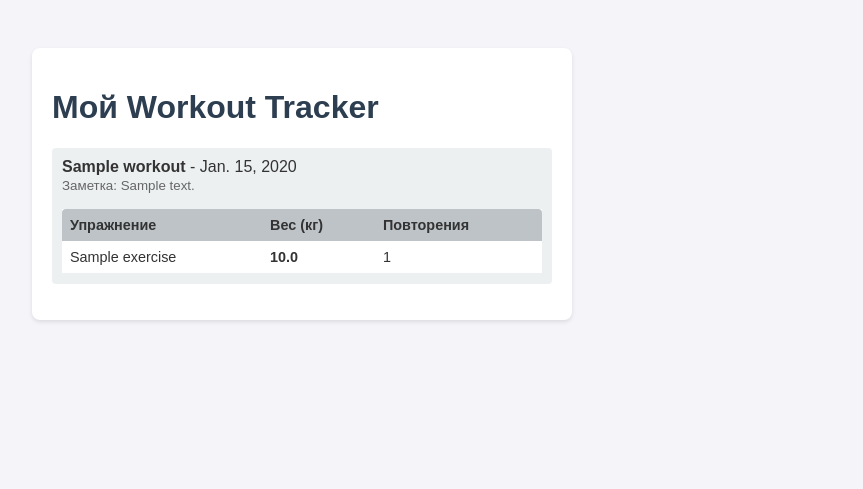
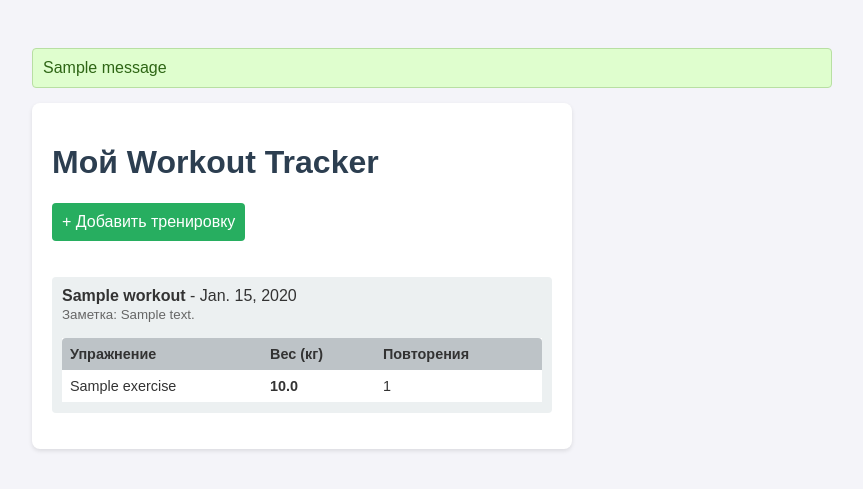
Before and after one commit to HaoKann/workout-tracker-django, a Django app: page / in a window 1280 px wide. Shown: the top 489 px of the page, without its empty margins (208-1071 px from the left). Run offline with Django 5.2, Linux system fonts and the light colour scheme; tables that the repository leaves empty hold one stand-in row (values such as "Sample post"); one stand-in notice (Sample message) is shown.

Commit message:
Add Django messages framework for workout creation feedback

```diff
--- a/workouts/templates/workouts/base.html
+++ b/workouts/templates/workouts/base.html
@@ -11,6 +11,16 @@
 
 
     <div style="max-width: 800px; margin: 0 auto;">
+        {% if messages %}
+            <ul style="list-style: none; margin: 0 auto;">
+                {% for message in messages %}
+                    <li style="padding: 10px; margin-bottom: 15px; border-radius: 4px; background-color: #dffece; color: #2e6615; border: 1px solid #b8dfa3;">
+                       {{ message }}
+                    </li>
+                {% endfor %}
+            </ul>
+        {% endif %}
+
         {% block content %}
         <!-- Сюда попадает уникальный контент каждой страницы -->
         {% endblock %}
--- a/workouts/templates/workouts/main.html
+++ b/workouts/templates/workouts/main.html
@@ -5,6 +5,10 @@
 {% block content %}
     <div class="card">
         <h1>Мой Workout Tracker</h1>
+
+        <a href="{% url 'workout_create' %}" style="display: inline-block; margin-bottom: 20px; padding: 10px; background-color: #27ae60; color: white; text-decoration: none; border-radius: 4px;">
+            + Добавить тренировку
+        </a>
 
         {% if workouts %}
         <ul>
--- a/workouts/urls.py
+++ b/workouts/urls.py
@@ -4,5 +4,5 @@ from . import views
 urlpatterns = [
     # Путь пустой '', значит он будет срабатывать на главной странице приложения
     path('', views.workout_list, name='workout_list'),
-    path('/new', views.workout_create, name='workout_create')
+    path('/new/', views.workout_create, name='workout_create')
 ]
--- a/workouts/views.py
+++ b/workouts/views.py
@@ -3,6 +3,7 @@ from django.http import HttpResponse
 from .models import WorkOut
 from django.contrib.auth.models import User
 from .forms import WorkOutForm
+from django.contrib import messages
 # Create your views here.
 
 def workout_list(request):
@@ -30,6 +31,7 @@ def workout_create(request):
             workout.user = User.objects.first()
 
             workout.save()
+            messages.success(request, 'Тренировка успешно добавлена! 🎉')
             return redirect('workout_list')
     else:
         # Если пользователь просто открыл страницу, показываем пустую форму
```
